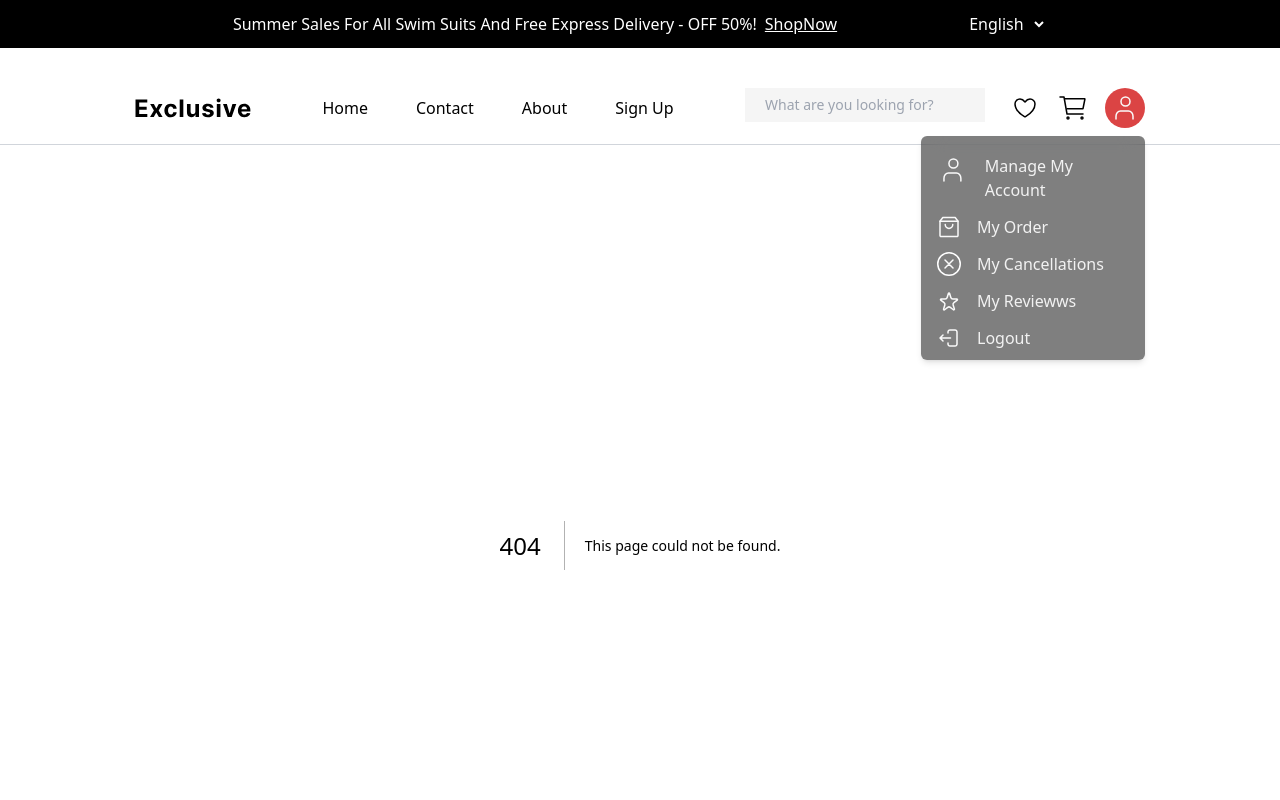
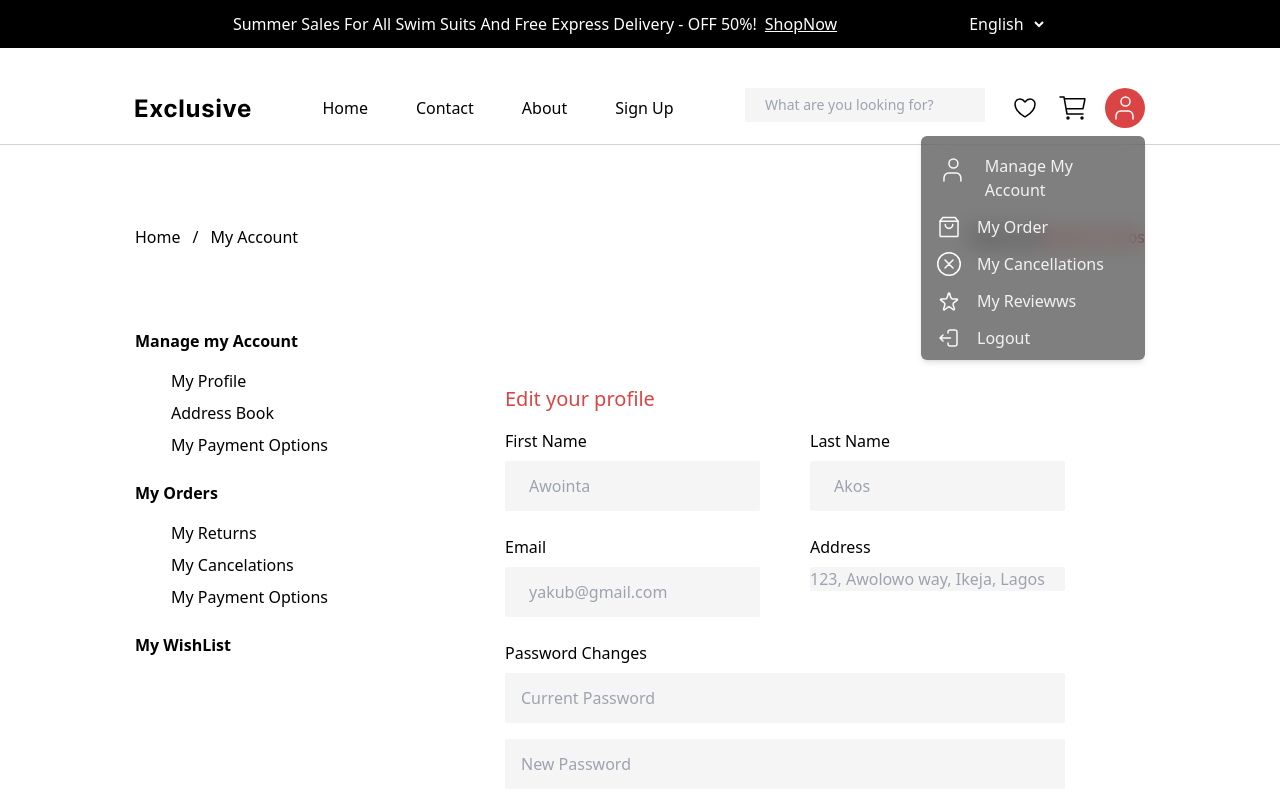
Before and after one commit to Awointa/e-commerce-store, a Next.js app: page /account in a window 1280 px wide. Before the commit this address had no page. Shown: the top 800 px of the page. Built offline with nearby package versions, Linux system fonts and the light colour scheme.

Commit message:
feat: create the account page ui

```diff
--- /dev/null
+++ b/src/app/account/page.tsx
@@ -0,0 +1,111 @@
+import Link from "next/link";
+import PrimaryButton from "../components/PrimaryButton";
+
+const page = () => {
+	return (
+		<div className="mt-20 mx-[135px] mb-36">
+			<div className="flex justify-between items-center">
+				<nav>
+					<Link href="/">Home</Link>
+					<span className="px-3">/</span>
+					<Link href="/">My Account</Link>
+				</nav>
+				<div>
+					<p>
+						Welcome!<span className="text-gino-red">Awointa Akos</span>
+					</p>
+				</div>
+			</div>
+
+			<div className="flex justify-between mt-20">
+				<div className="">
+					<div>
+						<h4 className="font-semibold">Manage my Account</h4>
+						<ul className="pl-9 mt-4 flex flex-col gap-2">
+							<li>My Profile</li>
+							<li>Address Book</li>
+							<li>My Payment Options</li>
+						</ul>
+					</div>
+					<div className="mt-6">
+						<h4 className="font-semibold">My Orders</h4>
+						<ul className="pl-9  mt-4 flex flex-col gap-2">
+							<li>My Returns</li>
+							<li>My Cancelations</li>
+							<li>My Payment Options</li>
+						</ul>
+					</div>
+					<div className=" mt-6">
+						<Link href="/" className="font-semibold">
+							My WishList
+						</Link>
+					</div>
+				</div>
+				<div className="mt-4 px-20 py-10 flex flex-col">
+					<h4 className="text-xl text-gino-red">Edit your profile</h4>
+					<div className="mt-4 grid grid-cols-2 grid-rows-2 gap-x-[50px] gap-y-6">
+						<div className="flex flex-col gap-2">
+							<label>First Name</label>
+							<input
+								type="text"
+								placeholder="Awointa"
+								className="bg-white-smoke rounded-sm border-none pl-6 py-[13px]"
+							/>
+						</div>
+						<div className="flex flex-col gap-2">
+							<label>Last Name</label>
+							<input
+								type="text"
+								placeholder="Akos"
+								className="bg-white-smoke rounded-sm border-none pl-6 py-[13px]"
+							/>
+						</div>
+
+						<div className="flex flex-col gap-2">
+							<label>Email</label>
+							<input
+								type="email"
+								placeholder="yakub@gmail.com"
+								className="bg-white-smoke rounded-sm border-none pl-6 py-[13px]"
+							/>
+						</div>
+						<div className="flex flex-col gap-2">
+							<label>Address</label>
+							<input
+								type="text"
+								placeholder="123, Awolowo way, Ikeja, Lagos"
+								className="bg-white-smoke rounded-sm border-none"
+							/>
+						</div>
+					</div>
+					<div className="mt-6">
+						<label>Password Changes</label>
+						<div className="mt-2 flex flex-col gap-4">
+							<input
+								type="text"
+								placeholder="Current Password"
+								className="bg-white-smoke rounded-sm border-none pl-4 py-[13px]"
+							/>
+							<input
+								type="text"
+								placeholder="New Password"
+								className="bg-white-smoke rounded-sm border-none pl-4 py-[13px]"
+							/>
+							<input
+								type="text"
+								placeholder="Confirm New Password"
+								className="bg-white-smoke rounded-sm border-none pl-4 py-[13px]"
+							/>
+						</div>
+					</div>
+					<div className="mt-6 flex gap-2 self-end">
+						<PrimaryButton type="monochrome" text="Cancel" />
+						<PrimaryButton type="" text="Save Changes" />
+					</div>
+				</div>
+			</div>
+		</div>
+	);
+};
+
+export default page;
```
